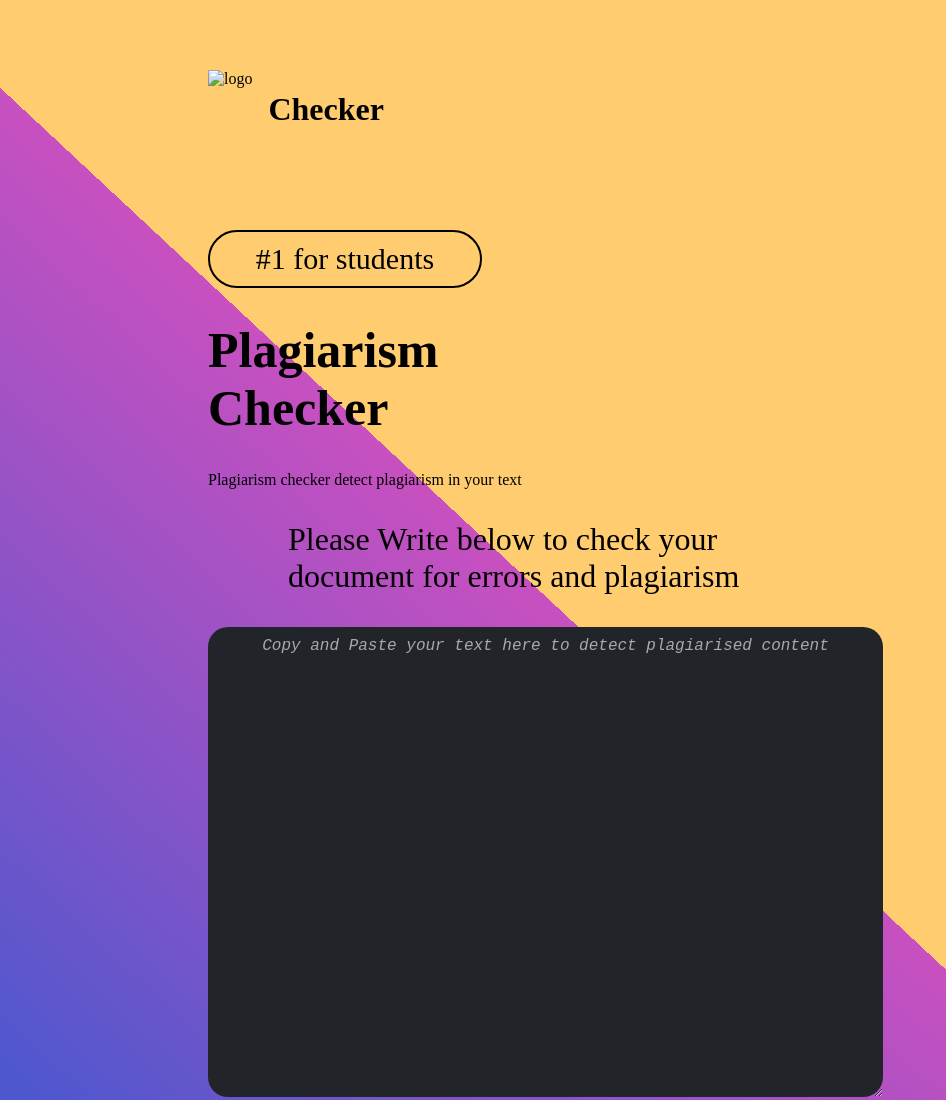
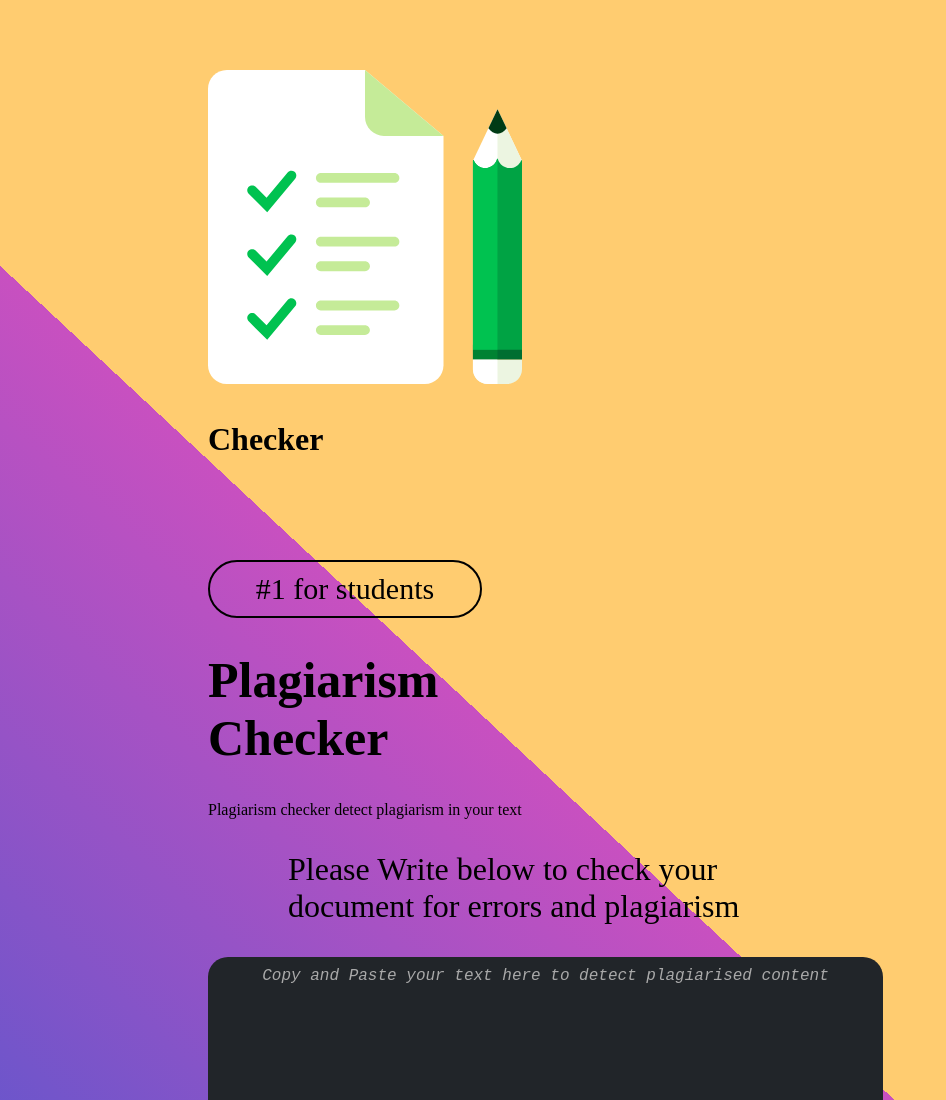
Before and after one commit to DipeshShrestha123/Plagiarism-Checker, a plain HTML site: page index.html in a window 1280 px wide. Shown: the top 1100 px of the page, without its empty margins (0-946 px from the left). Drawn offline with nearby package versions, Linux system fonts and the light colour scheme.

Commit message:
Update index.html

```diff
--- a/index.html
+++ b/index.html
@@ -16,7 +16,7 @@
         <div class="main-container">
 
             <div class="nav">
-                <img src="#" alt="logo">
+                <img src="plagiarism.svg" alt="logo">
                 <h1 class="logo-head">Checker</h1>
             </div>
 
```
